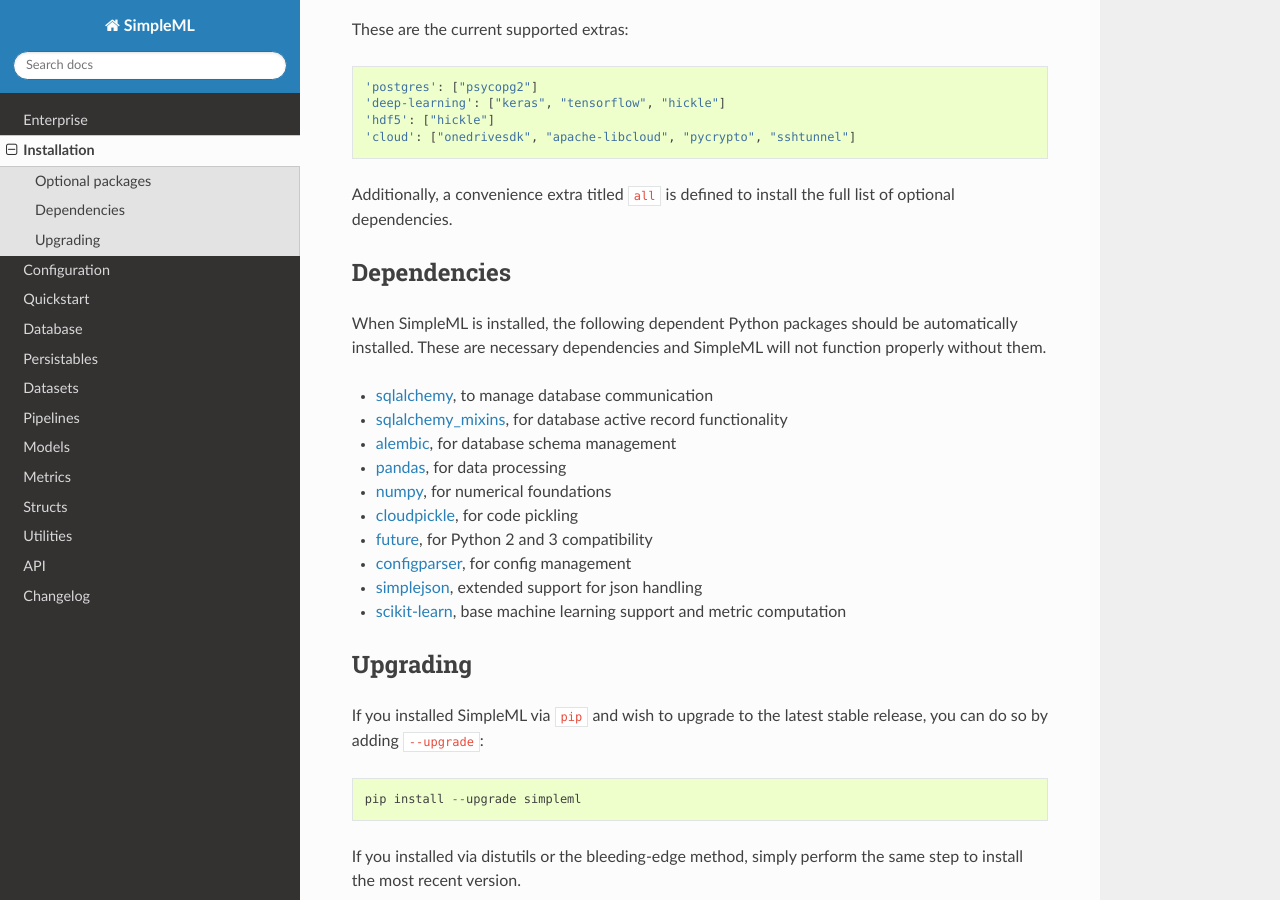
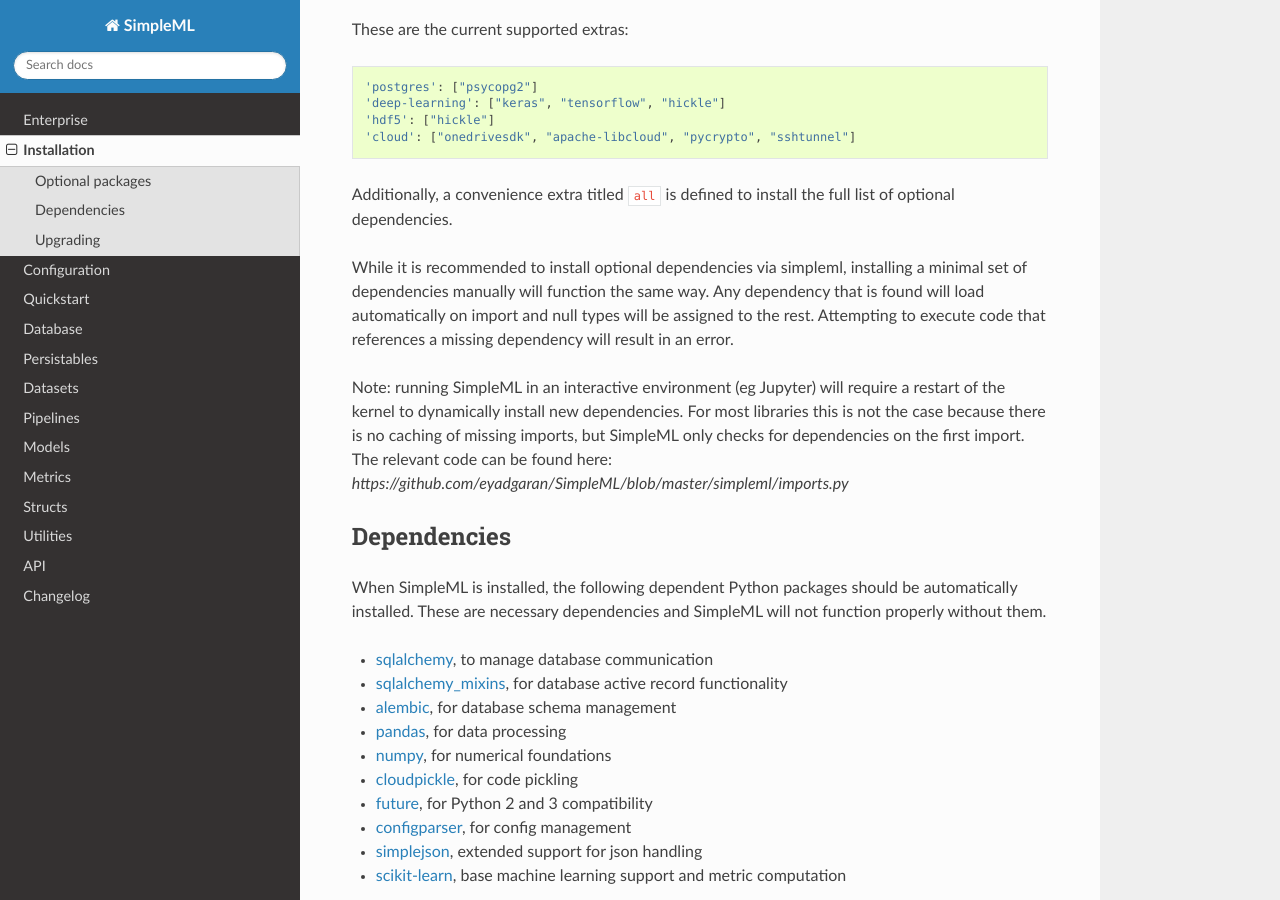
Before and after one commit to eyadgaran/SimpleML, a Sphinx documentation site: the page built from docs/source/installation.rst, in a window 1280 px wide and 900 px high, scrolled down 1030 px. Built offline with Sphinx 7.4.7 and the Read the Docs theme 2.0.0, drawn with Linux system fonts in a browser that asks for light colours; the version number could not be read and is left out.

Commit message:
installation notes for extras

```diff
--- a/docs/source/installation.rst
+++ b/docs/source/installation.rst
@@ -50,6 +50,18 @@
 Additionally, a convenience extra titled ``all`` is defined to install the full list
 of optional dependencies.
 
+While it is recommended to install optional dependencies via simpleml, installing
+a minimal set of dependencies manually will function the same way. Any dependency
+that is found will load automatically on import and null types will be assigned to
+the rest. Attempting to execute code that references a missing dependency will
+result in an error.
+
+Note: running SimpleML in an interactive environment (eg Jupyter) will require
+a restart of the kernel to dynamically install new dependencies. For most libraries
+this is not the case because there is no caching of missing imports, but SimpleML
+only checks for dependencies on the first import. The relevant code can be found
+here: `https://github.com/eyadgaran/SimpleML/blob/master/simpleml/imports.py`
+
 
 Dependencies
 ------------
```
